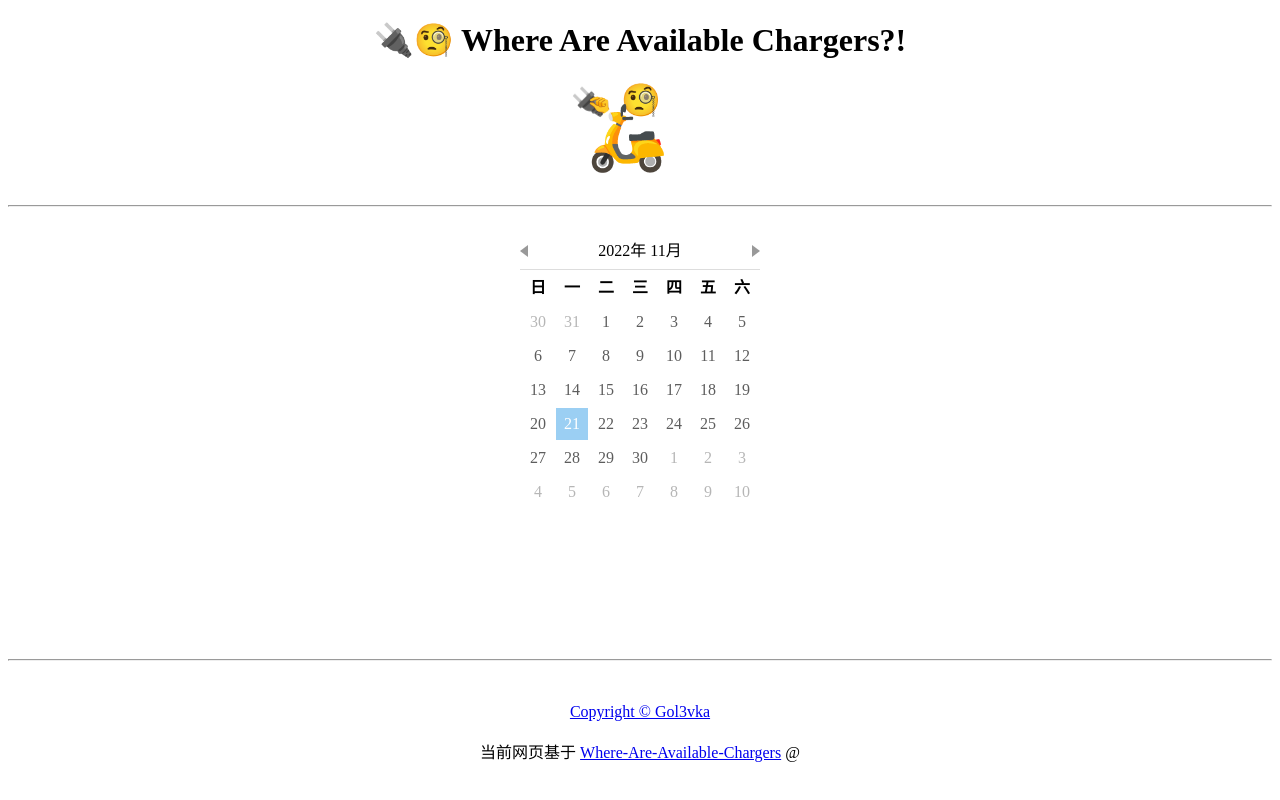
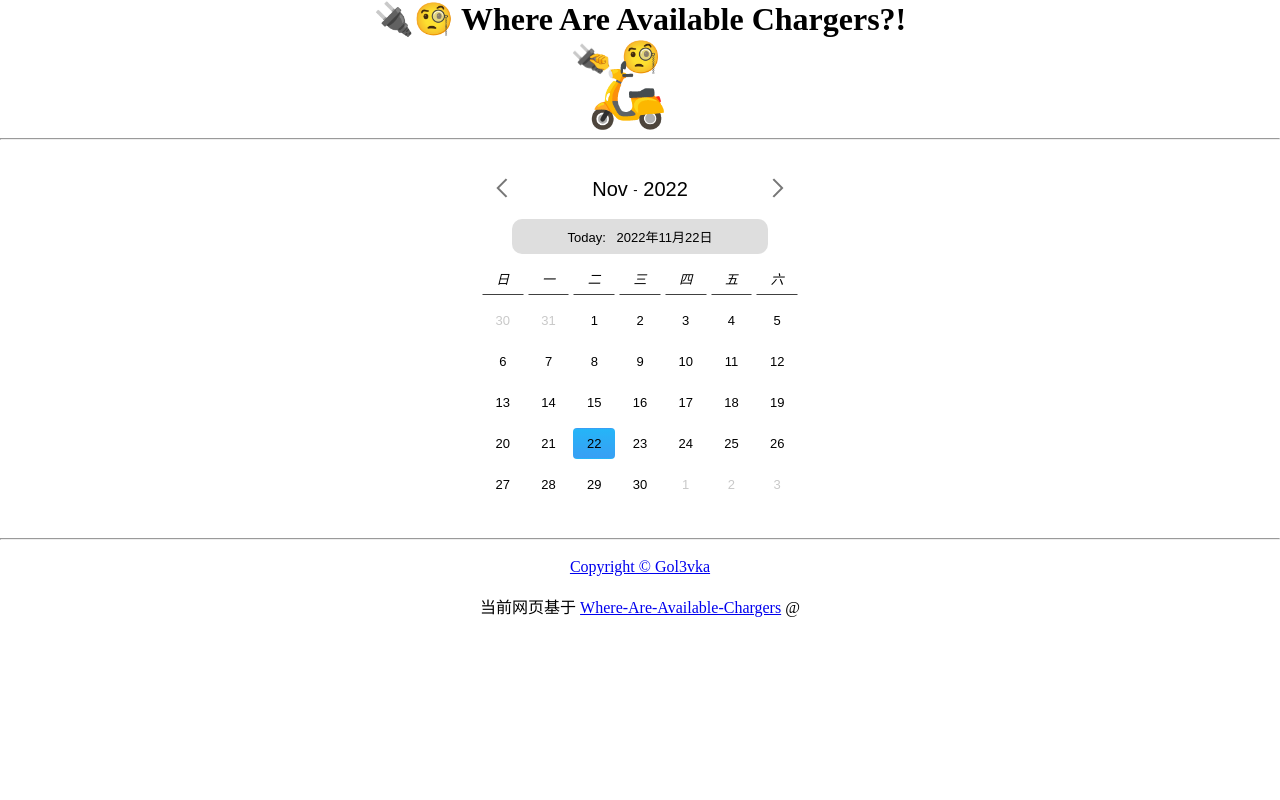
Before and after one commit to Golevka2001/Where-Are-Available-Chargers, a Flask app: template templates/history.html in a window 1280 px wide. Run offline with Flask 2, Linux system fonts and the light colour scheme; the template is opened without the code that fills it, so the values that code supplies are empty; parts of the project's set-up code (start-up, migrations or seed data) failed here and were passed over; some libraries are stand-ins or nearby versions.

Commit message:
Feat | history stat imgs + calendar

```diff
--- a/server.py
+++ b/server.py
@@ -27,19 +27,18 @@ def update_func() -> None:
 
 
 version = "dev"
-'''config_path = os.path.join(os.path.abspath(os.path.dirname(__file__)),
+config_path = os.path.join(os.path.abspath(os.path.dirname(__file__)),
                            "config.yml")
 min_interval = timedelta(minutes=1, seconds=30)
 # max_interval = timedelta(minutes=3)
 
 chargers = FindChargers(config_path)
-status = chargers.get_status()'''
+status = chargers.get_status()
 app = Flask(__name__)
 
 
 @app.route("/", methods=["GET", "HEAD", "POST"])
 def index():
-    return render_template("history.html", version=version)
     interval = datetime.utcnow() - chargers.utc_time
     # if exceed minimum refresh interval: request & refresh:
     if interval > min_interval:
@@ -87,6 +86,15 @@ def show():
     return retpage
 
 
+# TODO: 图片暂时放static里，测试用
+@app.route("/history", methods=["GET", "HEAD", "POST"])
+def history():
+    return render_template(
+        "history.html",
+        version=version,
+    )
+
+
 @app.route("/error", methods=["GET", "HEAD", "POST"])
 def error():
     return render_template("error.html")
--- a/static/css/history.css
+++ b/static/css/history.css
@@ -29,76 +29,179 @@
     margin: auto;
 }
 
+@import url('https://fonts.googleapis.com/css2?family=IBM+Plex+Sans:wght@100;200;300;400;500;600;700&display=swap');
+
+:root {
+    --calendar-bg-color: #ffffff;
+    --calendar-font-color: #000000;
+    --weekdays-border-bottom-color: #404040;
+    --calendar-date-hover-color: #505050;
+    --calendar-current-date-color: #dedede;
+    --calendar-today-color: linear-gradient(to bottom, #25b5f8, #389ff4);
+    --calendar-today-innerborder-color: transparent;
+    --calendar-nextprev-bg-color: transparent;
+    --next-prev-arrow-color: #777777;
+    --calendar-border-radius: 16px;
+    --calendar-prevnext-date-color: #c9c9c9;
+}
+
+* {
+    padding: 0;
+    margin: 0;
+}
 
 .calendar {
-    margin: 0 auto;
-    width: 240px;
-    height: 400px;
-    display: block;
+    font-family: 'IBM Plex Sans', sans-serif;
+    font-size: small;
+    position: relative;
+    max-width: 400px;
+    /*change as per your design need */
+    min-width: 320px;
+    background: var(--calendar-bg-color);
+    color: var(--calendar-font-color);
+    margin: 20px auto;
+    box-sizing: border-box;
+    overflow: hidden;
+    font-weight: normal;
+    border-radius: var(--calendar-border-radius);
 }
 
-.calendar .title_box {
-    position: relative;
-    width: 100%;
-    height: 36px;
-    line-height: 36px;
-    text-align: center;
-    border-bottom: 1px solid #ddd;
+.calendar-inner {
+    padding: 0px 10%;
 }
 
-.title_box #prev_month_button {
-    position: absolute;
-    top: 12px;
-    left: 0px;
-    display: inline-block;
-    width: 0px;
-    height: 0px;
-    border-left: 0px;
-    border-top: 6px solid transparent;
-    border-right: 8px solid #999999;
-    border-bottom: 6px solid transparent;
-    cursor: pointer;
-}
-
-.title_box #next_month_button {
-    position: absolute;
-    top: 12px;
-    right: 0px;
-    display: inline-block;
-    width: 0px;
-    height: 0px;
-    border-right: 0px;
-    border-top: 6px solid transparent;
-    border-left: 8px solid #999999;
-    border-bottom: 6px solid transparent;
-    cursor: pointer;
-}
-
-.calendar_table {
-    width: 100%;
-    /* border-collapse: collapse; */
+.calendar .calendar-inner .calendar-body {
+    font-weight: lighter;
+    display: grid;
+    grid-template-columns: repeat(7, 1fr);
     text-align: center;
 }
 
-.calendar_table tr {
-    height: 30px;
-    line-height: 30px;
+.calendar .calendar-inner .calendar-body div {
+    padding: 2px;
+    min-height: 25px;
+    line-height: 25px;
+    border: 1px solid transparent;
+    margin: 10px 2px 0px;
 }
 
-.today {
-    background-color: #5db2eb9d;
-    color: #ffffff;
+.calendar .calendar-inner .calendar-body div:nth-child(-n+7) {
+    font-weight: bolder;
+    font-style: italic;
+    border: 1px solid transparent;
+    border-bottom: 1px solid var(--weekdays-border-bottom-color);
 }
 
-.selected {
-    background-color: #536847;
-    color: #ffffff;
+.calendar .calendar-inner .calendar-body div:nth-child(-n+7):hover {
+    border: 1px solid transparent;
+    border-bottom: 1px solid var(--weekdays-border-bottom-color);
 }
 
-.cur_month {
-    color: #5d5d5d;
+.calendar .calendar-inner .calendar-body div>a {
+    color: var(--calendar-font-color);
+    text-decoration: none;
+    display: flex;
+    justify-content: center;
 }
 
-.other_month {
-    color: #b6b6b6
+.calendar .calendar-inner .calendar-body div:hover {
+    border: 1px solid var(--calendar-date-hover-color);
+    border-radius: 4px;
 }
+
+.calendar .calendar-inner .calendar-body div.empty-dates:hover {
+    border: 1px solid transparent;
+}
+
+.calendar .calendar-inner .calendar-controls {
+    display: grid;
+    grid-template-columns: repeat(3, 1fr);
+}
+
+.calendar .calendar-inner .calendar-today-date {
+    font-size: small;
+    display: grid;
+    text-align: center;
+    cursor: pointer;
+    margin: 3px 0px;
+    background: var(--calendar-current-date-color);
+    padding: 8px 0px;
+    border-radius: 10px;
+    width: 80%;
+    margin: auto;
+}
+
+.calendar .calendar-inner .calendar-controls .calendar-year-month {
+    display: flex;
+    min-width: 100px;
+    justify-content: space-evenly;
+    align-items: center;
+}
+
+.calendar .calendar-inner .calendar-controls .calendar-next {
+    text-align: right;
+}
+
+.calendar .calendar-inner .calendar-controls .calendar-year-month .calendar-year-label,
+.calendar .calendar-inner .calendar-controls .calendar-year-month .calendar-month-label {
+    font-weight: 500;
+    font-size: 20px;
+}
+
+.calendar .calendar-inner .calendar-body .calendar-today {
+    background: var(--calendar-today-color);
+    border-radius: 4px;
+}
+
+.calendar .calendar-inner .calendar-body .calendar-today:hover {
+    border: 1px solid transparent;
+}
+
+.calendar .calendar-inner .calendar-body .calendar-today a {
+    outline: 2px solid var(--calendar-today-innerborder-color);
+}
+
+.calendar .calendar-inner .calendar-controls .calendar-next a,
+.calendar .calendar-inner .calendar-controls .calendar-prev a {
+    color: var(--calendar-font-color);
+    font-family: arial, consolas, sans-serif;
+    font-size: 26px;
+    text-decoration: none;
+    padding: 4px 12px;
+    display: inline-block;
+    background: var(--calendar-nextprev-bg-color);
+    margin: 10px 0 10px 0;
+}
+
+.calendar .calendar-inner .calendar-controls .calendar-next a svg,
+.calendar .calendar-inner .calendar-controls .calendar-prev a svg {
+    height: 20px;
+    width: 20px;
+}
+
+.calendar .calendar-inner .calendar-controls .calendar-next a svg path,
+.calendar .calendar-inner .calendar-controls .calendar-prev a svg path {
+    fill: var(--next-prev-arrow-color);
+}
+
+.calendar .calendar-inner .calendar-body .prev-dates,
+.calendar .calendar-inner .calendar-body .next-dates {
+    color: var(--calendar-prevnext-date-color);
+}
+
+.calendar .calendar-inner .calendar-body .prev-dates:hover,
+.calendar .calendar-inner .calendar-body .next-dates:hover {
+    border: 1px solid transparent;
+    pointer-events: none;
+}
+
+.image {
+    margin: 0px 10%;
+    overflow-x: scroll;
+    scroll-behavior: smooth;
+    overscroll-behavior-x: contain;
+}
+
+.image img {
+    max-height: 400px;
+}
--- a/static/js/history.js
+++ b/static/js/history.js
@@ -1,137 +1,191 @@
-(function () {
-    var date_obj = (function () {
-        var _date = new Date();
-        console.log(_date);
-        return {
-            getDate: function () {
-                return _date;
-            },
-            setDate: function (date) {
-                _date = date;
+function CalendarControl() {
+    const calendar = new Date(moment().tz("Australia/Sydney").format("YYYY-MM-DD HH:mm:ss"));
+    const calendarControl = {
+        localDate: new Date(moment().tz("Australia/Sydney").format("YYYY-MM-DD HH:mm:ss")),
+        prevMonthLastDate: null,
+        daysInMonth: function (month, year) {
+            return new Date(year, month, 0).getDate();
+        },
+        firstDay: function () {
+            return new Date(calendar.getFullYear(), calendar.getMonth(), 1);
+        },
+        lastDay: function () {
+            return new Date(calendar.getFullYear(), calendar.getMonth() + 1, 0);
+        },
+        firstDayNumber: function () {
+            return calendarControl.firstDay().getDay() + 1;
+        },
+        lastDayNumber: function () {
+            return calendarControl.lastDay().getDay() + 1;
+        },
+        getPreviousMonthLastDate: function () {
+            return new Date(
+                calendar.getFullYear(),
+                calendar.getMonth(),
+                0
+            ).getDate();
+        },
+        navigateToPreviousMonth: function () {
+            calendar.setMonth(calendar.getMonth() - 1);
+            calendarControl.attachEventsOnNextPrev();
+        },
+        navigateToNextMonth: function () {
+            calendar.setMonth(calendar.getMonth() + 1);
+            calendarControl.attachEventsOnNextPrev();
+        },
+        navigateToCurrentMonth: function () {
+            calendar.setYear(calendarControl.localDate.getFullYear());
+            calendar.setMonth(calendarControl.localDate.getMonth());
+            calendarControl.attachEventsOnNextPrev();
+        },
+        displayYear: function () {
+            document.querySelector(".calendar .calendar-year-label").innerHTML = calendar.getFullYear();
+        },
+        displayMonth: function () {
+            document.querySelector(".calendar .calendar-month-label").innerHTML = moment(calendar).format("MMM");
+        },
+        displayToday: function () {
+            document.querySelector(".calendar .calendar-today-date").innerHTML = "Today:&nbsp;&nbsp;&nbsp;" +
+                moment(calendarControl.localDate).format("YYYY年MM月DD日");
+        },
+        selectDate: function (e) {
+            let selDate = moment([calendar.getFullYear(), calendar.getMonth(), e.target.textContent]).format("YYYYMMDD");
+            document.querySelector(".history").innerHTML = `<div class="image">
+            <a href="/static/img/history/${selDate}.png">
+            <img src="/static/img/history/${selDate}.png" />
+            </a></div>`;
+        },
+        plotDayNames: function () {
+            document.querySelector(
+                ".calendar .calendar-body"
+            ).innerHTML += `
+                <div>日</div>
+                <div>一</div>
+                <div>二</div>
+                <div>三</div>
+                <div>四</div>
+                <div>五</div>
+                <div>六</div>`;
+
+        },
+        plotDates: function () {
+            document.querySelector(".calendar .calendar-body").innerHTML = "";
+            calendarControl.displayYear();
+            calendarControl.displayMonth();
+            calendarControl.displayToday();
+            calendarControl.plotDayNames();
+            let count = 1;
+            let prevDateCount = 0;
+
+            calendarControl.prevMonthLastDate = calendarControl.getPreviousMonthLastDate();
+            let prevMonthDatesArray = [];
+            let calendarDays = calendarControl.daysInMonth(
+                calendar.getMonth() + 1,
+                calendar.getFullYear()
+            );
+            // dates of current month
+            for (let i = 1; i < calendarDays; i++) {
+                if (i < calendarControl.firstDayNumber()) {
+                    prevDateCount += 1;
+                    document.querySelector(
+                        ".calendar .calendar-body"
+                    ).innerHTML += `<div class="prev-dates"></div>`;
+                    prevMonthDatesArray.push(calendarControl.prevMonthLastDate--);
+                } else {
+                    document.querySelector(
+                        ".calendar .calendar-body"
+                    ).innerHTML += `<div class="number-item" data-num=${count}>
+                    <a class="dateNumber" href="#">${count++}</a></div>`;
+                }
             }
-        };
-    })();
+            //remaining dates after month dates
+            for (let j = 0; j < prevDateCount + 1; j++) {
+                document.querySelector(
+                    ".calendar .calendar-body"
+                ).innerHTML += `<div class="number-item" data-num=${count}>
+                <a class="dateNumber" href="#">${count++}</a></div>`;
+            }
+            calendarControl.highlightToday();
+            calendarControl.plotPrevMonthDates(prevMonthDatesArray);
+            calendarControl.plotNextMonthDates();
+        },
+        attachEvents: function () {
+            let prevBtn = document.querySelector(".calendar .calendar-prev a");
+            let nextBtn = document.querySelector(".calendar .calendar-next a");
+            let todayDate = document.querySelector(".calendar .calendar-today-date");
+            let dateNumber = document.querySelectorAll(".calendar .dateNumber");
+            prevBtn.addEventListener(
+                "click",
+                calendarControl.navigateToPreviousMonth
+            );
+            nextBtn.addEventListener("click", calendarControl.navigateToNextMonth);
+            todayDate.addEventListener(
+                "click",
+                calendarControl.navigateToCurrentMonth
+            );
+            for (var i = 0; i < dateNumber.length; i++) {
+                dateNumber[i].addEventListener(
+                    "click",
+                    calendarControl.selectDate,
+                    false
+                );
+            }
+        },
+        highlightToday: function () {
+            let currentMonth = calendarControl.localDate.getMonth() + 1;
+            let changedMonth = calendar.getMonth() + 1;
+            let currentYear = calendarControl.localDate.getFullYear();
+            let changedYear = calendar.getFullYear();
+            if (
+                currentYear === changedYear &&
+                currentMonth === changedMonth &&
+                document.querySelectorAll(".number-item")
+            ) {
+                document
+                    .querySelectorAll(".number-item")
+                [calendar.getDate() - 1].classList.add("calendar-today");
+            }
+        },
+        plotPrevMonthDates: function (dates) {
+            dates.reverse();
+            for (let i = 0; i < dates.length; i++) {
+                if (document.querySelectorAll(".prev-dates")) {
+                    document.querySelectorAll(".prev-dates")[i].textContent = dates[i];
+                }
+            }
+        },
+        plotNextMonthDates: function () {
+            let childElemCount = document.querySelector('.calendar-body').childElementCount;
+            //7 lines
+            if (childElemCount > 42) {
+                let diff = 49 - childElemCount;
+                calendarControl.loopThroughNextDays(diff);
+            }
 
-    renderHtml();
-    showCalendarData();
-    bindEvent();
+            //6 lines
+            if (childElemCount > 35 && childElemCount <= 42) {
+                let diff = 42 - childElemCount;
+                calendarControl.loopThroughNextDays(42 - childElemCount);
+            }
 
-    function renderHtml() {
-        var calendar = document.getElementById("calendar");
-        var titleBox = document.createElement("div");
-        var bodyBox = document.createElement("div");
+        },
+        loopThroughNextDays: function (count) {
+            if (count > 0) {
+                for (let i = 1; i <= count; i++) {
+                    document.querySelector('.calendar-body').innerHTML += `<div class="next-dates">${i}</div>`;
+                }
+            }
+        },
+        attachEventsOnNextPrev: function () {
+            calendarControl.plotDates();
+            calendarControl.attachEvents();
+        },
+        init: function () {
+            calendarControl.plotDates();
+            calendarControl.attachEvents();
+        }
+    };
+    calendarControl.init();
+}
 
-        titleBox.className = 'title_box';
-        titleBox.innerHTML = "<span class='title_box' id='prev_month_button'></span>" +
-            "<span class='calendar_title' id='calendar_title'></span>" +
-            "<span class='title_box' id='next_month_button'></span>";
-        calendar.appendChild(titleBox);
-
-        bodyBox.className = 'calendar_body_box';
-        var _headHtml = "<tr>" +
-            "<th>日</th>" +
-            "<th>一</th>" +
-            "<th>二</th>" +
-            "<th>三</th>" +
-            "<th>四</th>" +
-            "<th>五</th>" +
-            "<th>六</th>" +
-            "</tr>";
-        var _bodyHtml = "";
-
-        for (var i = 0; i < 6; i++) {
-            _bodyHtml += "<tr>" +
-                "<td></td>" +
-                "<td></td>" +
-                "<td></td>" +
-                "<td></td>" +
-                "<td></td>" +
-                "<td></td>" +
-                "<td></td>" +
-                "</tr>";
-        }
-        bodyBox.innerHTML = "<table class='calendar_table' id='calendar_table'>" +
-            _headHtml + _bodyHtml +
-            "</table>";
-        calendar.appendChild(bodyBox);
-    }
-
-    function showCalendarData() {
-        var _year = date_obj.getDate().getFullYear();
-        var _month = date_obj.getDate().getMonth() + 1;
-        var _dateStr = getDateStr(date_obj.getDate());
-
-        var calendar_title = document.getElementById("calendar_title");
-        var titleStr = _dateStr.substr(0, 4) + "年 " + _dateStr.substr(4, 2) + "月";
-        calendar_title.innerText = titleStr;
-
-        var _table = document.getElementById("calendar_table");
-        var _tds = _table.getElementsByTagName("td");
-        var _firstDay = new Date(_year, _month - 1, 1);
-        for (var i = 0; i < _tds.length; i++) {
-            var _thisDay = new Date(_year, _month - 1, i + 1 - _firstDay.getDay());
-            var _thisDayStr = getDateStr(_thisDay);
-            _tds[i].innerText = _thisDay.getDate();
-            _tds[i].setAttribute('data', _thisDayStr);
-            if (_thisDayStr == getDateStr(new Date())) {
-                _tds[i].className = 'today';
-            } else if (_thisDayStr.substr(0, 6) == getDateStr(_firstDay).substr(0, 6)) {
-                _tds[i].className = 'cur_month';
-            } else {
-                _tds[i].className = 'other_month';
-            }
-        }
-    }
-
-    function bindEvent() {
-        var prev_month_button = document.getElementById("prev_month_button");
-        var next_month_button = document.getElementById("next_month_button");
-        addEvent(prev_month_button, 'click', clickPrevMonth);
-        addEvent(next_month_button, 'click', clickNextMonth);
-        var table = document.getElementById("calendar_table");
-        var tds = table.getElementsByTagName('td');
-        for (var i = 0; i < tds.length; i++) {
-            addEvent(tds[i], 'click', function (e) {
-                console.log(e.target.getAttribute('data'));
-            });
-        }
-    }
-
-    function addEvent(dom, eType, func) {
-        if (dom.addEventListener) {
-            dom.addEventListener(eType, function (e) {
-                func(e);
-            });
-        } else if (dom.attachEvent) {
-            dom.attachEvent('on' + eType, function (e) {
-                func(e);
-            });
-        } else {
-            dom['on' + eType] = function (e) {
-                func(e);
-            }
-        }
-    }
-
-    function clickPrevMonth() {
-        var date = date_obj.getDate();
-        date_obj.setDate(new Date(date.getFullYear(), date.getMonth() - 1, 1));
-        showCalendarData();
-    }
-
-    function clickNextMonth() {
-        var date = date_obj.getDate();
-        date_obj.setDate(new Date(date.getFullYear(), date.getMonth() + 1, 1));
-        showCalendarData();
-    }
-
-    function getDateStr(date) {
-        var _year = date.getFullYear();
-        var _month = date.getMonth() + 1;
-        var _d = date.getDate();
-
-        _month = (_month > 9) ? ("" + _month) : ("0" + _month);
-        _d = (_d > 9) ? ("" + _d) : ("0" + _d);
-        return _year + _month + _d;
-    }
-})();
+const calendarControl = new CalendarControl();
--- a/templates/history.html
+++ b/templates/history.html
@@ -8,7 +8,9 @@
     <meta name="viewport" content="width=device-width,initial-scale=1,maximum-scale=3" />
     <link rel="stylesheet" href="/static/css/history.css" />
     <script src="https://code.jquery.com/jquery-3.6.0.min.js"></script>
-    <script src="/static/js/history.js"></script>
+    <script src="http://cdn.staticfile.org/moment.js/2.24.0/moment.js"></script>
+    <script src="http://cdn.staticfile.org/moment-timezone/0.5.25/moment-timezone-with-data.js"></script>
+
     <title>Where Are Availabe Chargers?!</title>
 </head>
 
@@ -24,9 +26,43 @@
 
     <br />
     <hr />
-    <br />
 
-    <div class='calendar' id='calendar'></div>
+    <div class="calendar">
+        <div class="calendar-inner">
+            <div class="calendar-controls">
+                <div class="calendar-prev">
+                    <a href="#">
+                        <svg xmlns="http://www.w3.org/2000/svg" width="128" height="128" viewBox="0 0 128 128">
+                            <path fill="#666"
+                                d="M88.2 3.8L35.8 56.23 28 64l7.8 7.78 52.4 52.4 9.78-7.76L45.58 64l52.4-52.4z">
+                            </path>
+                        </svg>
+                    </a>
+                </div>
+                <div class="calendar-year-month">
+                    <div class="calendar-month-label"></div>
+                    <div>-</div>
+                    <div class="calendar-year-label"></div>
+                </div>
+                <div class="calendar-next">
+                    <a href="#">
+                        <svg xmlns="http://www.w3.org/2000/svg" width="128" height="128" viewBox="0 0 128 128">
+                            <path fill="#666"
+                                d="M38.8 124.2l52.4-52.42L99 64l-7.77-7.78-52.4-52.4-9.8 7.77L81.44 64 29 116.42z">
+                            </path>
+                        </svg>
+                    </a>
+                </div>
+            </div>
+            <div class="calendar-today-date"></div>
+            <div class="calendar-weekday">
+            </div>
+            <div class="calendar-body"></div>
+        </div>
+    </div>
+
+
+    <div align="center" class="history"></div>
     <script src="/static/js/history.js"></script>
 
     <br />
@@ -40,7 +76,8 @@
         <br><br>
         当前网页基于
         <a href="https://github.com/Golevka2001/Where-Are-Available-Chargers">Where-Are-Available-Chargers</a> @
-        <a href="https://github.com/Golevka2001/Where-Are-Available-Chargers/tree/{{ version }}">{{ version[:7] }}</a>
+        <a href="https://github.com/Golevka2001/Where-Are-Available-Chargers/tree/{{ version }}">{{ version[:7]
+            }}</a>
     </p>
 </body>
 
--- a/templates/index.html
+++ b/templates/index.html
@@ -34,6 +34,9 @@
         距上次获取已过去：{{ interval }}
         <br />
         （数据刷新间隔约为2分钟）
+        <br /><br />
+        <!-- TODO: 样式、位置待修改 -->
+        <a href="/history"> 查看历史统计数据 </a>
     </p>
 
     <!-- traverse all areas: -->
```
Also changed, not shown: static/img/history/20221118.png (added), static/img/history/20221120.png (added).
